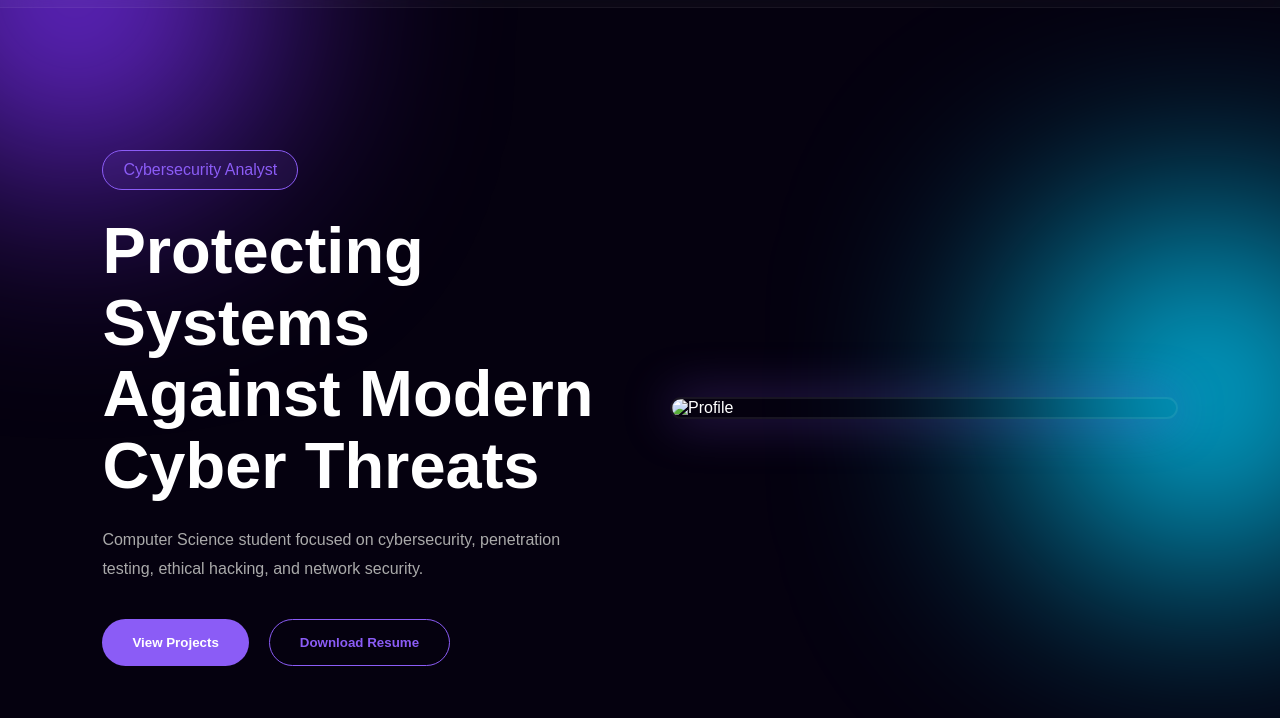
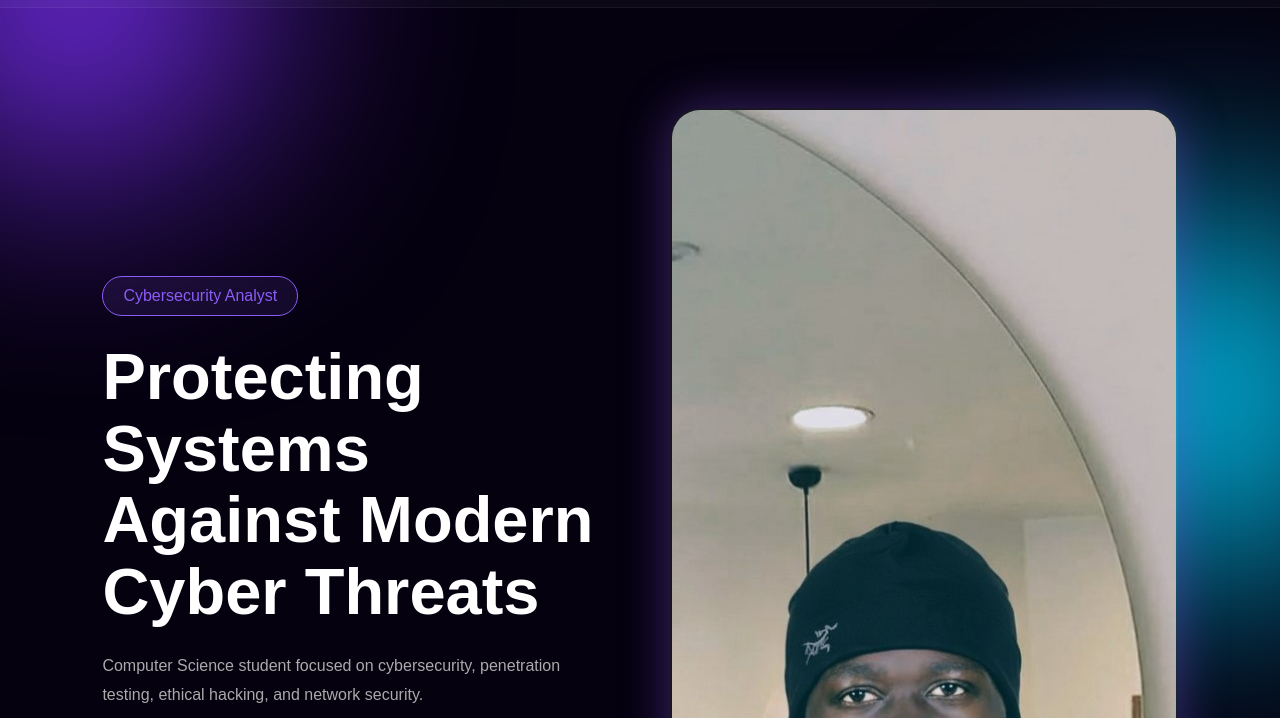
Before and after one commit to Drippy211/Chakuoth-Portfolio, a plain HTML site: page index.html in a window 1280 px wide. Shown: the part 82-800 px from the top of the page. Drawn offline with Linux system fonts and the light colour scheme; files whose address does not match are found by name.

Commit message:
Fix profile image path to reference correct location

```diff
--- a/index.html
+++ b/index.html
@@ -74,7 +74,7 @@
     <!-- Right Card -->
     <div class="hero-card">
 
-      <img src="IMG_20251112_184808.jpg" alt="Profile">
+      <img src="Chakuoth Portfolio/Profile/IMG_20251112_184808.jpg" alt="Profile">
 
     </div>
 
```
